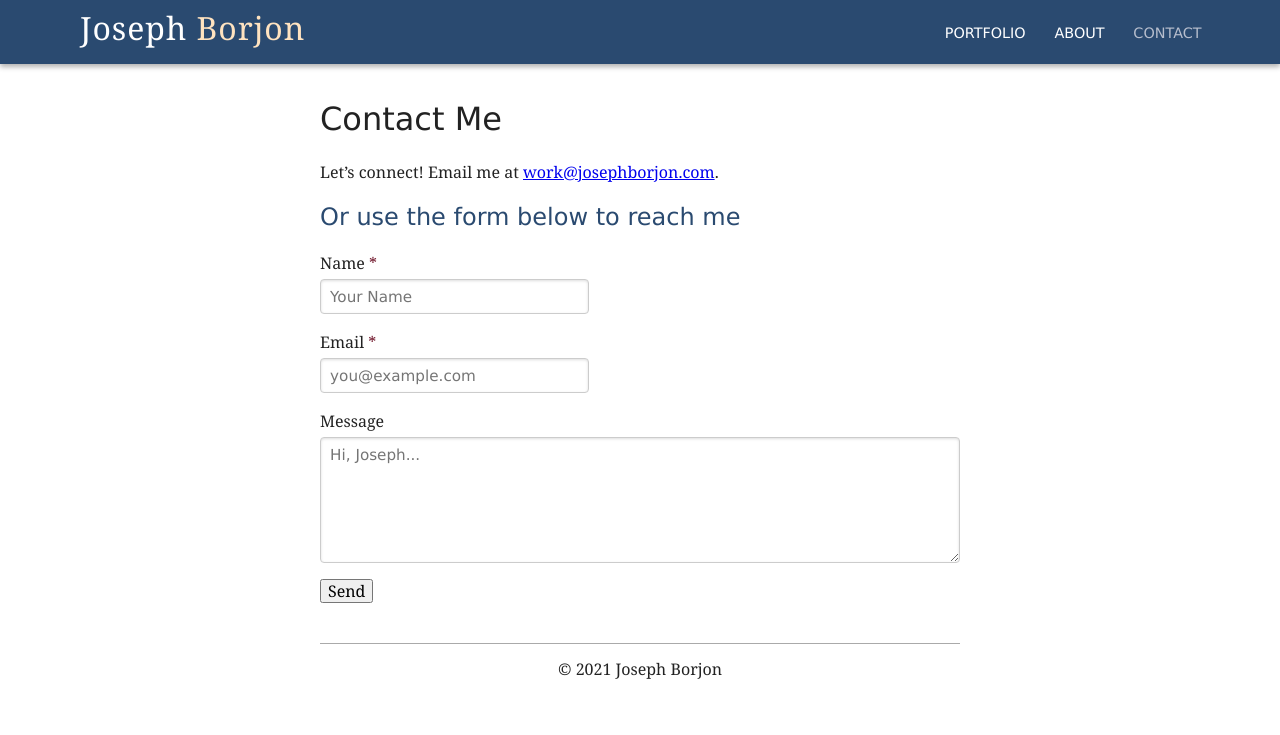
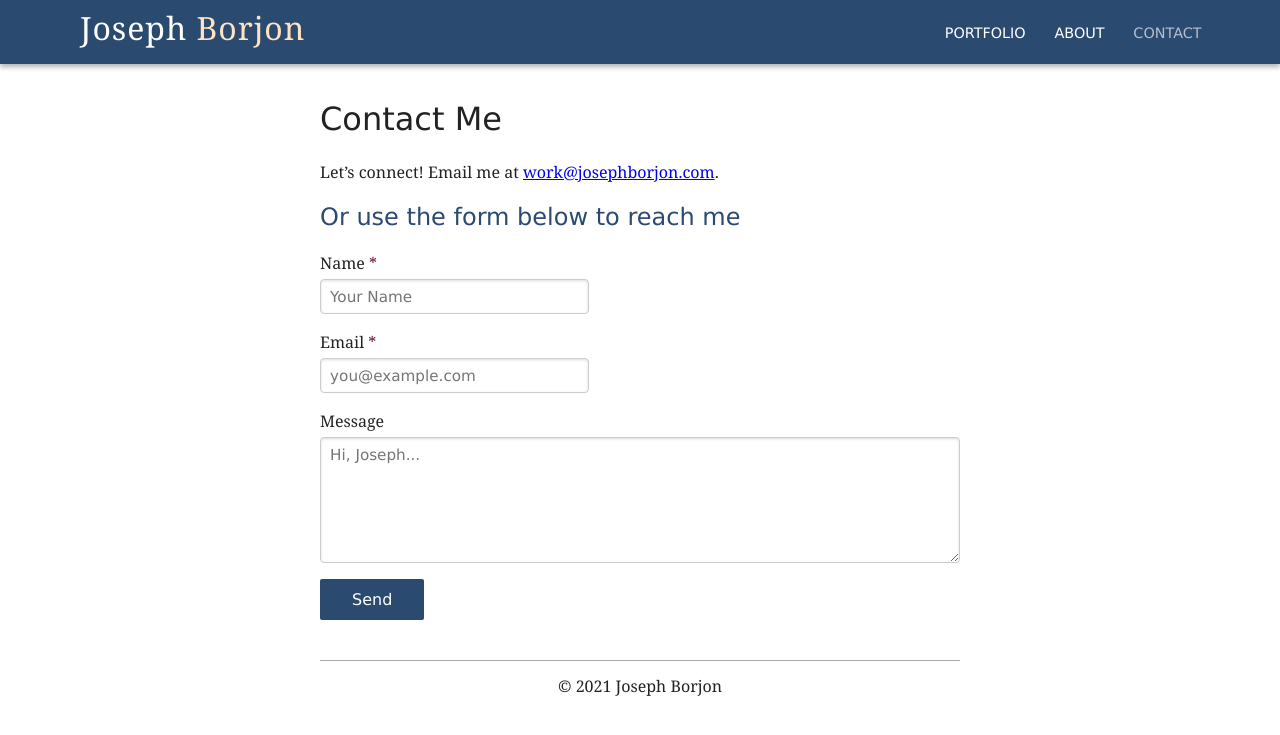
Before and after one commit to jborjon/jborjon.github.io, a Jekyll site: the page built from contact.html, in a window 1280 px wide. Shown: the top 735 px of the page. Built offline with Jekyll 4.4.1, drawn with Linux system fonts in a browser that asks for light colours; some web fonts are replaced.

Commit message:
Style contact form

```diff
--- a/contact.html
+++ b/contact.html
@@ -19,8 +19,8 @@ id: contact
   </p>
   <p>
     <label for="client-message">Message</label>
-    <textarea name="client-message" cols="80" rows="6" placeholder="Hi, Joseph..."></textarea>
+    <textarea name="client-message" rows="6" placeholder="Hi, Joseph..."></textarea>
   </p>
 
-  <button type="submit" class="send-button">Send</button>
+  <button type="submit" class="pure-button send-button">Send</button>
 </form>
--- a/style/base.css
+++ b/style/base.css
@@ -22,12 +22,15 @@ https://github.com/pure-css/pure/blob/master/LICENSE
   --color-brand-secondary: #ffe3c0;
   --color-text-primary: #222;
   --color-text-secondary: #444;
-  --color-nav-link: #fff;
-  --color-nav-link-selected: #b7becd;
-  --color-required-mark: #70152a;
+  --color-light-text: #fff;
+  --color-link-hover-selected: #b7becd;
+  --color-focus-outline: #333 ;
+  --color-ui-notice: #70152a;
   --color-text-input: #666666;
   --color-hr: #aaa;
   --content-width: 42em;
+  --ui-font-family: Verdana, Tahoma, Helvetica, Arial, sans-serif;
+  --transition-duration: .15s;
 }
 
 * {
@@ -55,7 +58,6 @@ h6 {
 }
 
 textarea {
-  max-width: 100%;
   color: var(--color-text-primary);
 }
 
@@ -63,7 +65,7 @@ textarea,
 input[type="text"],
 input[type="email"] {
   width: 100%;
-  font: .95em Verdana, Tahoma, Helvetica, Arial, sans-serif;
+  font: .95em var(--ui-font-family);
 }
 
 .page-header {
@@ -84,7 +86,7 @@ input[type="email"] {
 
 .site-heading-link {
   padding: .22em .5em;
-  color: var(--color-nav-link);
+  color: var(--color-light-text);
   font: 1em "Playfair Display", Georgia, Garamond, Times, serif;
   font-kerning: normal;
   letter-spacing: .03em;
@@ -94,15 +96,15 @@ input[type="email"] {
 
 .nav-menu-link,
 .nav-menu-link:visited {
-  font: .9em Verdana, Tahoma, Helvetica, Arial, sans-serif;
-  color: var(--color-nav-link);
+  font: .9em var(--ui-font-family);
+  color: var(--color-light-text);
   text-transform: uppercase;
-  transition: color .15s;
+  transition: color var(--transition-duration);
 }
 
 .nav-menu-link:hover {
   background-color: transparent;
-  color: var(--color-nav-link-selected);
+  color: var(--color-link-hover-selected);
 }
 
 .nav-menu-link:active,
@@ -117,7 +119,7 @@ input[type="email"] {
 }
 
 .pure-menu-selected > .nav-menu-link {
-  color: var(--color-nav-link-selected) !important;
+  color: var(--color-link-hover-selected) !important;
 }
 
 main,
@@ -169,7 +171,25 @@ hr {
 }
 
 .form-required-mark {
-  color: var(--color-required-mark);
+  color: var(--color-ui-notice);
+}
+
+.send-button {
+  padding: .7em 2em;
+  background-color: var(--color-brand);
+  color: var(--color-light-text);
+  font-family: var(--ui-font-family);
+  transition: background-color var(--transition-duration), color var(--transition-duration);
+}
+
+.send-button:hover {
+  background-color: var(--color-link-hover-selected);
+  background-image: none;
+  color: var(--color-text-secondary);
+}
+
+.send-button:focus {
+  outline: var(--color-focus-outline) solid 2px;
 }
 
 .page-footer > p {
```
